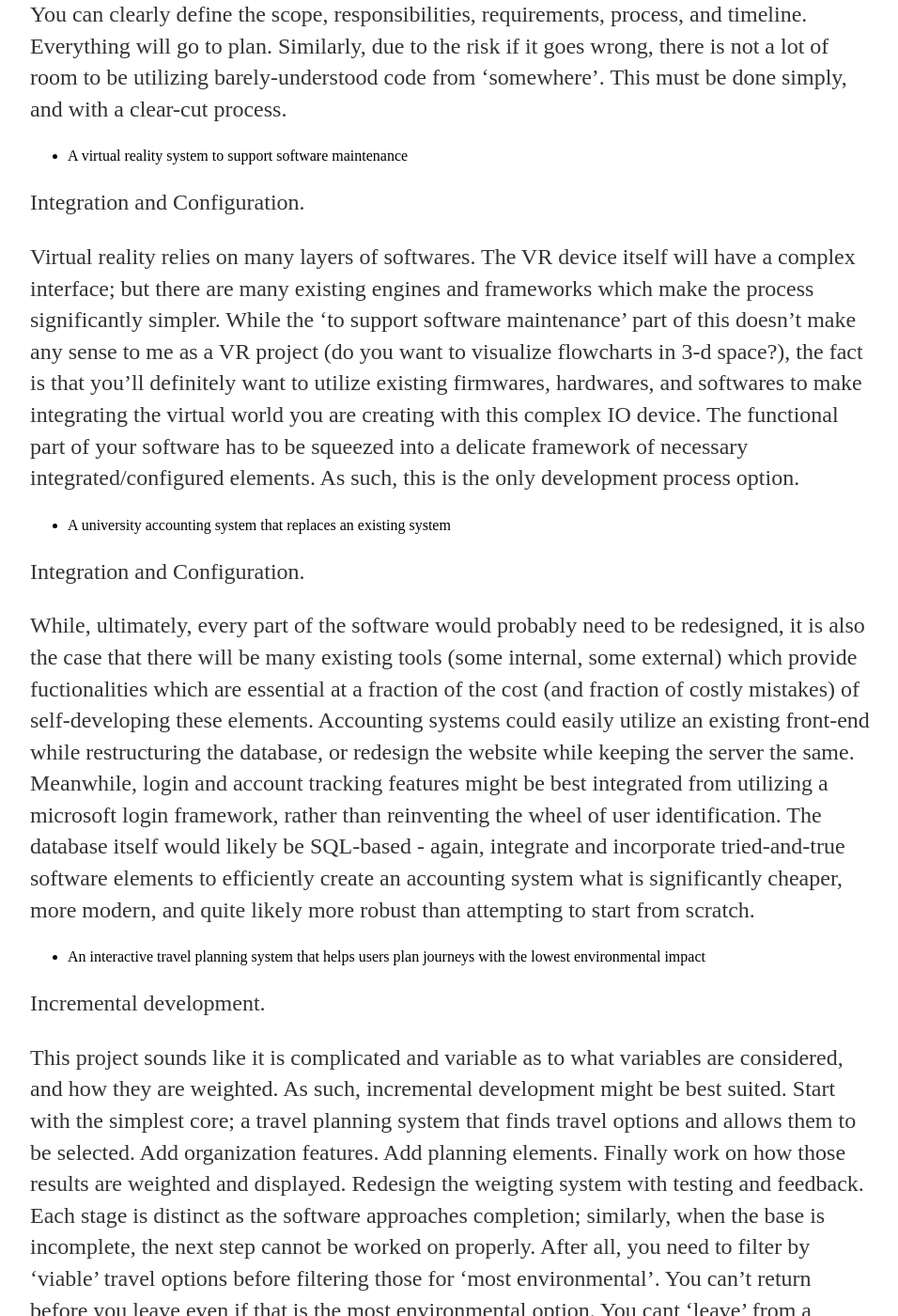
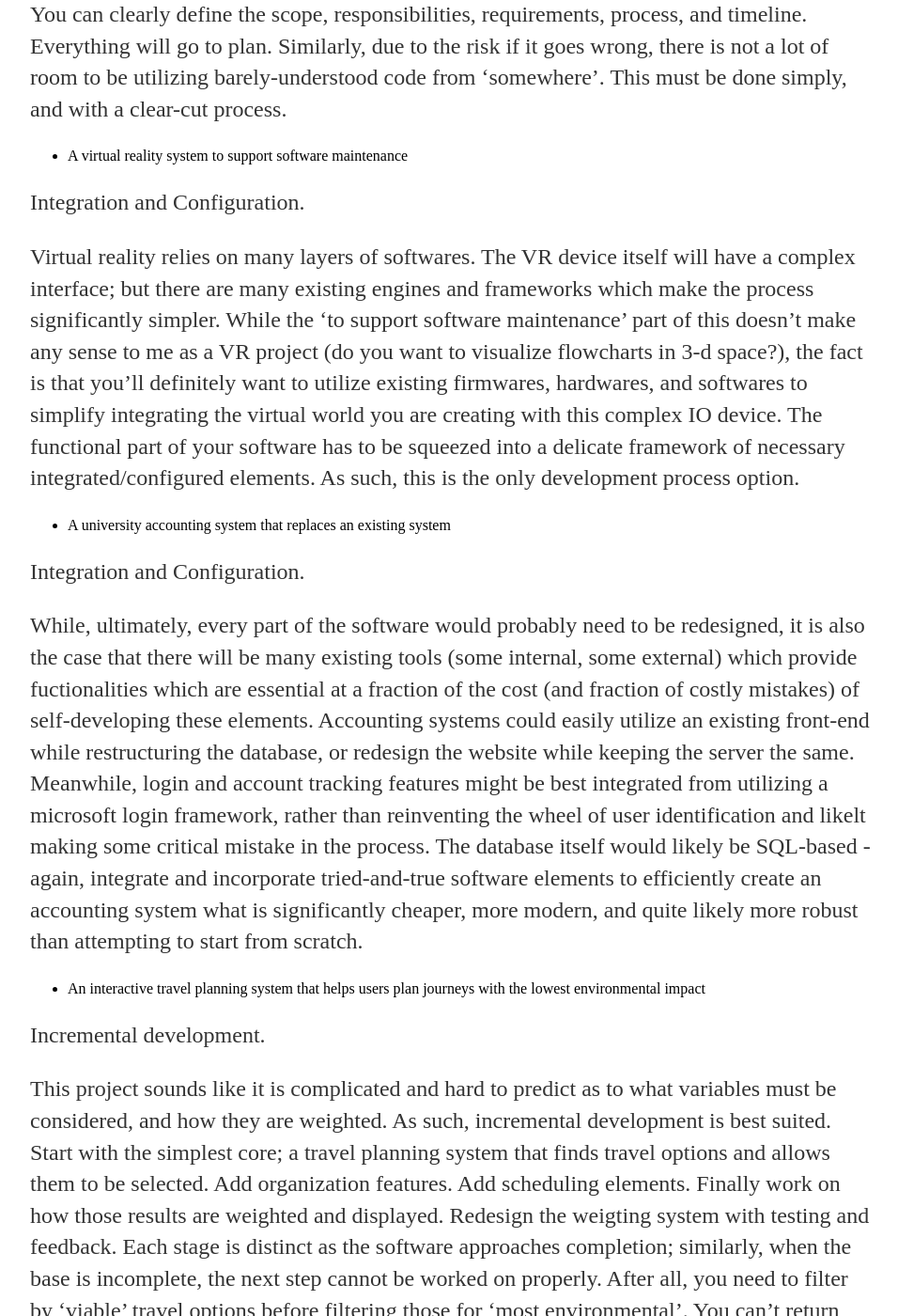
Before and after one commit to Quintuplin/quintuplin.github.io, a Jekyll site: the page built from _posts/2019-09-10-Chapter-2.md, in a window 1280 px wide and 1400 px high, scrolled down 519 px. Shown: the whole window at 94% size, without its empty margins (160-1116 px from the left). Built offline with Jekyll 4.4.1, drawn with Linux system fonts in a browser that asks for light colours; comment, search, counter and statistics services are not loaded; some of the changed text lies outside the part shown.

Commit message:
Update 2019-09-10-Chapter-2.md

```diff
--- a/_posts/2019-09-10-Chapter-2.md
+++ b/_posts/2019-09-10-Chapter-2.md
@@ -16,16 +16,16 @@ You know exactly what it does, how it should work, and can easily predict the is
 
 Integration and Configuration.
 
-Virtual reality relies on many layers of softwares. The VR device itself will have a complex interface; but there are many existing engines and frameworks which make the process significantly simpler. While the 'to support software maintenance' part of this doesn't make any sense to me as a VR project (do you want to visualize flowcharts in 3-d space?), the fact is that you'll definitely want to utilize existing firmwares, hardwares, and softwares to make integrating the virtual world you are creating with this complex IO device. The functional part of your software has to be squeezed into a delicate framework of necessary integrated/configured elements. As such, this is the only development process option.
+Virtual reality relies on many layers of softwares. The VR device itself will have a complex interface; but there are many existing engines and frameworks which make the process significantly simpler. While the 'to support software maintenance' part of this doesn't make any sense to me as a VR project (do you want to visualize flowcharts in 3-d space?), the fact is that you'll definitely want to utilize existing firmwares, hardwares, and softwares to simplify integrating the virtual world you are creating with this complex IO device. The functional part of your software has to be squeezed into a delicate framework of necessary integrated/configured elements. As such, this is the only development process option.
 
 * A university accounting system that replaces an existing system
 
 Integration and Configuration.
 
-While, ultimately, every part of the software would probably need to be redesigned, it is also the case that there will be many existing tools (some internal, some external) which provide fuctionalities which are essential at a fraction of the cost (and fraction of costly mistakes) of self-developing these elements. Accounting systems could easily utilize an existing front-end while restructuring the database, or redesign the website while keeping the server the same. Meanwhile, login and account tracking features might be best integrated from utilizing a microsoft login framework, rather than reinventing the wheel of user identification. The database itself would likely be SQL-based - again, integrate and incorporate tried-and-true software elements to efficiently create an accounting system what is significantly cheaper, more modern, and quite likely more robust than attempting to start from scratch.
+While, ultimately, every part of the software would probably need to be redesigned, it is also the case that there will be many existing tools (some internal, some external) which provide fuctionalities which are essential at a fraction of the cost (and fraction of costly mistakes) of self-developing these elements. Accounting systems could easily utilize an existing front-end while restructuring the database, or redesign the website while keeping the server the same. Meanwhile, login and account tracking features might be best integrated from utilizing a microsoft login framework, rather than reinventing the wheel of user identification and likelt making some critical mistake in the process. The database itself would likely be SQL-based - again, integrate and incorporate tried-and-true software elements to efficiently create an accounting system what is significantly cheaper, more modern, and quite likely more robust than attempting to start from scratch.
 
 * An interactive travel planning system that helps users plan journeys with the lowest environmental impact
 
 Incremental development.
 
-This project sounds like it is complicated and variable as to what variables are considered, and how they are weighted. As such, incremental development might be best suited. Start with the simplest core; a travel planning system that finds travel options and allows them to be selected. Add organization features. Add planning elements. Finally work on how those results are weighted and displayed. Redesign the weigting system with testing and feedback. Each stage is distinct as the software approaches completion; similarly, when the base is incomplete, the next step cannot be worked on properly. After all, you need to filter by 'viable' travel options before filtering those for 'most environmental'. You can't return before you leave even if that is the most environmental option. You cant 'leave' from a neighboring country, and 'return' to antarctica. Basic features first; even if the core purpose of this app is environmentalism, you have to complete every step leading up to it before that 'core' can be developed.
+This project sounds like it is complicated and hard to predict as to what variables must be considered, and how they are weighted. As such, incremental development is best suited. Start with the simplest core; a travel planning system that finds travel options and allows them to be selected. Add organization features. Add scheduling elements. Finally work on how those results are weighted and displayed. Redesign the weigting system with testing and feedback. Each stage is distinct as the software approaches completion; similarly, when the base is incomplete, the next step cannot be worked on properly. After all, you need to filter by 'viable' travel options before filtering those for 'most environmental'. You can't return before you leave even if that is the most environmental option. You cant 'leave' from a neighboring country, and 'return' to antarctica. Basic features first; even if the core purpose of this app is environmentalism, you have to complete every step leading up to it before that 'core' can be developed.
```
